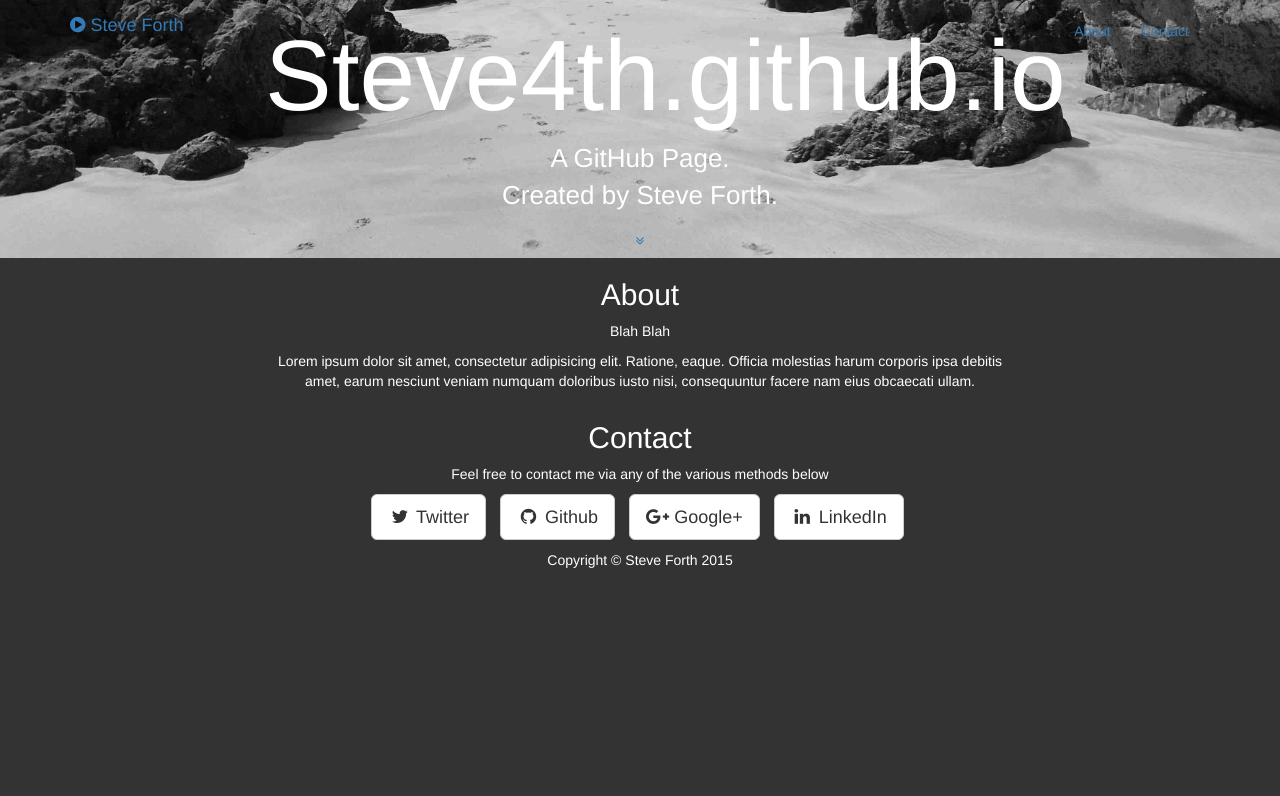
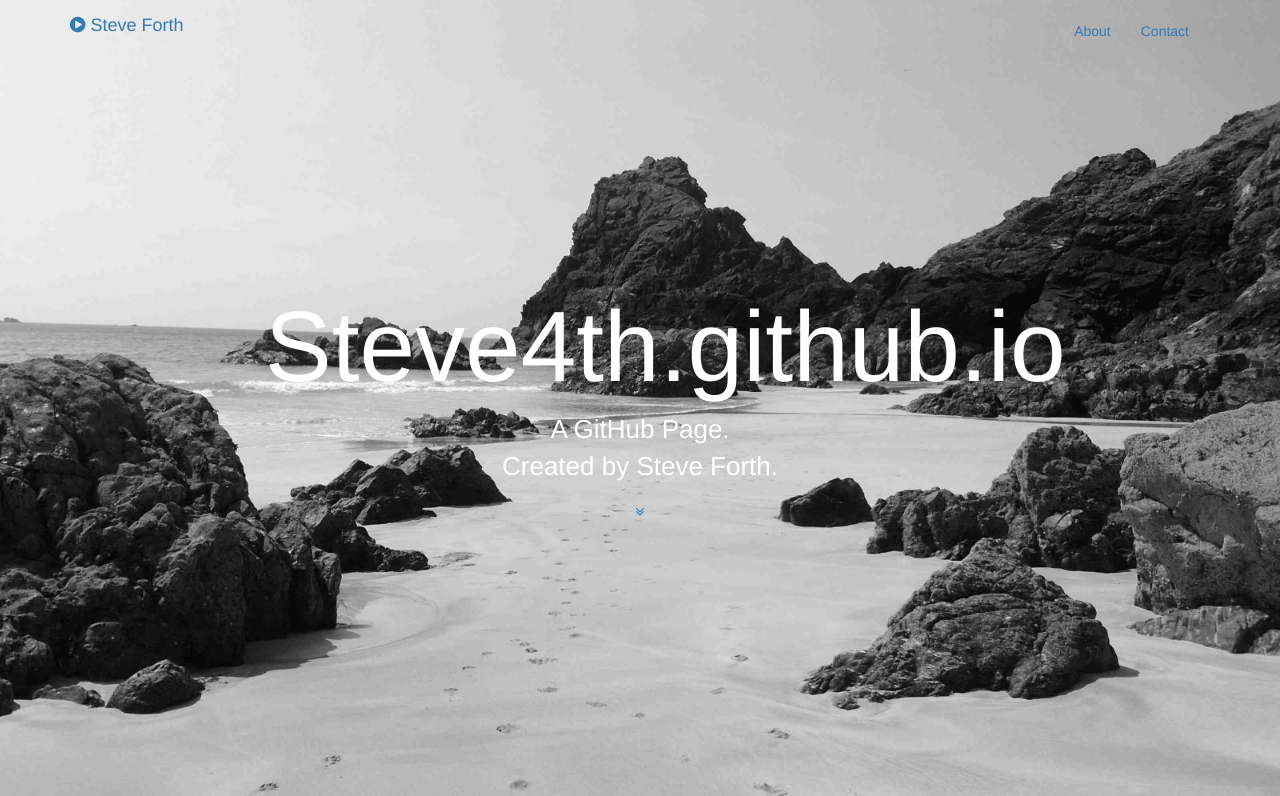
Before and after one commit to Steve4th/Steve4th.github.io, a website: page index.html in a window 1280 px wide. Shown: the top 796 px of the page. Drawn offline with nearby package versions, Linux system fonts and the light colour scheme.

Commit message:
Css change made into screen fill

```diff
--- a/less/site.less
+++ b/less/site.less
@@ -1,8 +1,17 @@
 @import "variables.less";
+@import "mixins.less";
 
 body {
-    background-color: lighten(@backcolour, 20%);
+    width: 100%;
+    height: 100%;
+    font-family: "Lora","Helvetica Neue",Helvetica,Arial,sans-serif;
     color: white;
+    background-color: @backcolour;
+}
+
+html {
+    width: 100%;
+    height: 100%;
 }
 
 nav {
@@ -27,31 +36,33 @@ nav {
     height: auto;
     padding: 100px 0;
     text-align: center;
-    color: #fff;
+    color: white;
     background: url(../img/KynanceCove_Grey.jpg) no-repeat bottom center scroll;
     background-color: @backcolour;
     -webkit-background-size: cover;
     -moz-background-size: cover;
+    background-size: cover;
     -o-background-size: cover;
-    background-size: cover;
-}
-
-.intro .intro-body {
+    .intro-body {
         display: table-cell;
         vertical-align: middle;
+        .brand-heading {
+            font-size: 40px;
         }
-
+        .intro-text {
+            font-size: 18px;
+        }
+    }
     @media(min-width:768px) {
-    .intro {
         height: 100%;
         padding: 0;
-    }
-
-    .intro .intro-body .brand-heading {
+        .intro-body {
+            .brand-heading {
                 font-size: 100px;
             }
-
-    .intro .intro-body .intro-text {
+            .intro-text {
                 font-size: 26px;
             }
         }
+    }
+}
--- a/less/variables.less
+++ b/less/variables.less
@@ -1,2 +1,3 @@
 @padding: 6px;
 @backcolour: #000;
+@primary: #42DCA3;
```
Also changed, not shown: css/site.min.css. Lines whose indentation alone changed are shown as unchanged.
